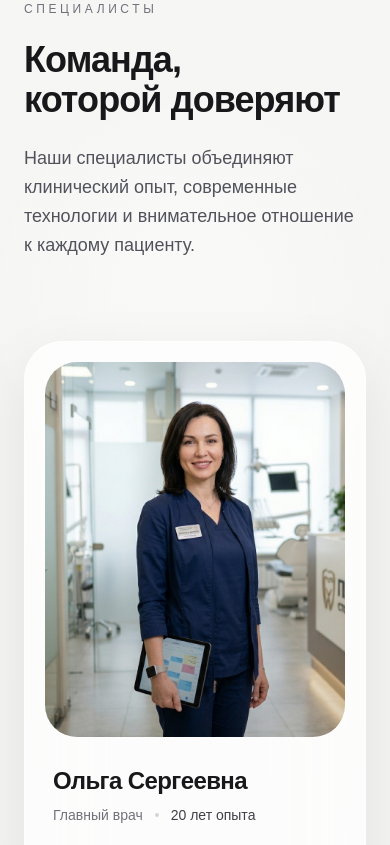
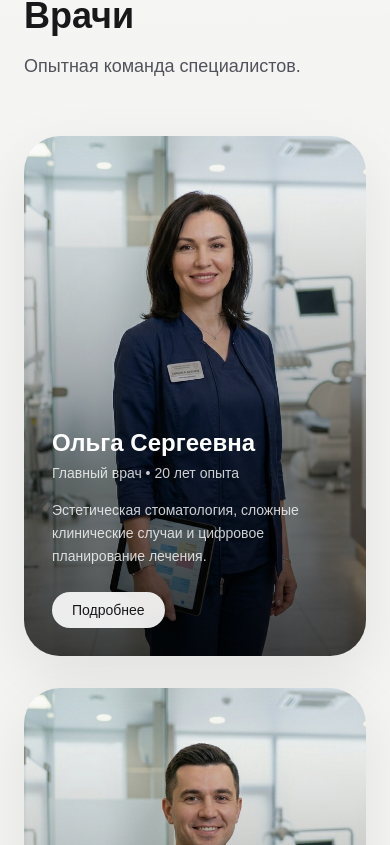
Before and after one commit to Islam999-sudo/olga-dental, a Next.js app: page / in a window 390 px wide. Shown: the part 3399-4244 px from the top of the page. Built offline with nearby package versions, Linux system fonts and the light colour scheme.

Commit message:
checkpoint: doctors modal redesign

```diff
--- a/components/sections/doctors.tsx
+++ b/components/sections/doctors.tsx
@@ -1,9 +1,20 @@
 "use client";
 
+import { useState } from "react";
 import { motion } from "framer-motion";
 
+type Doctor = {
+  name: string;
+  image: string;
+  role: string;
+  exp: string;
+  desc: string;
+};
+
 export function Doctors() {
-  const doctors = [
+  const [selected, setSelected] = useState<Doctor | null>(null);
+
+  const doctors: Doctor[] = [
     {
       name: "Ольга Сергеевна",
       image: "/doctors/olga.png",
@@ -28,127 +39,65 @@ export function Doctors() {
   ];
 
   return (
-    <section
-      id="doctors"
-      className="relative overflow-hidden py-32"
-    >
-
-      {/* background */}
-      <div className="absolute inset-0 pointer-events-none">
-
-        <div className="absolute left-[8%] top-[10%] h-[320px] w-[320px] rounded-full bg-white/40 blur-3xl" />
-
-        <div className="absolute bottom-[5%] right-[5%] h-[280px] w-[280px] rounded-full bg-white/30 blur-3xl" />
-
-      </div>
-
-      <div className="relative mx-auto max-w-7xl px-6">
+    <section id="doctors" className="relative py-32">
+      <div className="mx-auto max-w-7xl px-6">
 
         {/* HEADER */}
         <div className="max-w-3xl">
-
-          <span className="text-xs uppercase tracking-[0.3em] text-zinc-500">
-            Специалисты
-          </span>
-
-          <h2 className="mt-5 text-4xl font-semibold tracking-tight text-zinc-900 md:text-6xl">
-            Команда,
-            <br />
-            которой доверяют
+          <h2 className="text-4xl md:text-6xl font-semibold text-zinc-900">
+            Врачи
           </h2>
 
-          <p className="mt-6 max-w-2xl text-lg leading-relaxed text-zinc-600">
-            Наши специалисты объединяют клинический опыт,
-            современные технологии и внимательное отношение
-            к каждому пациенту.
+          <p className="mt-4 text-lg text-zinc-600">
+            Опытная команда специалистов.
           </p>
-
         </div>
 
         {/* GRID */}
-        <div className="mt-20 grid gap-8 lg:grid-cols-3">
+        <div className="mt-14 grid gap-8 lg:grid-cols-3">
 
-          {doctors.map((doctor, idx) => (
+          {doctors.map((d, idx) => (
             <motion.div
               key={idx}
-              initial={{ opacity: 0, y: 24 }}
-              whileInView={{ opacity: 1, y: 0 }}
-              viewport={{ once: true }}
-              transition={{ duration: 0.5 }}
-              whileHover={{ y: -8 }}
-              className="group relative overflow-hidden rounded-[38px] border border-white/60 bg-white/75 p-5 backdrop-blur-2xl shadow-soft-lg"
+              whileHover={{ y: -6 }}
+              transition={{ duration: 0.3 }}
+              className="group relative h-[520px] overflow-hidden rounded-[36px] shadow-soft-lg"
             >
 
-              {/* hover glow */}
-              <div className="absolute inset-0 opacity-0 transition-opacity duration-700 group-hover:opacity-100">
-
-                <div className="absolute -right-10 top-0 h-40 w-40 rounded-full bg-white/70 blur-3xl" />
-
-              </div>
-
-              {/* IMAGE */}
-              <div className="relative overflow-hidden rounded-[32px] aspect-[4/5]">
-
+              {/* IMAGE BACKGROUND */}
+              <div className="absolute inset-0">
                 <img
-                  src={doctor.image}
-                  alt={doctor.name}
-                  className="h-full w-full object-cover transition duration-700 group-hover:scale-105"
+                  src={d.image}
+                  alt={d.name}
+                  className="h-full w-full object-cover object-top transition duration-700 group-hover:scale-110"
                 />
 
-                {/* overlay */}
-                <div className="absolute inset-0 bg-gradient-to-t from-black/20 via-transparent to-transparent opacity-70" />
-
+                {/* dark gradient for readability */}
+                <div className="absolute inset-0 bg-gradient-to-t from-black/70 via-black/30 to-transparent" />
               </div>
 
               {/* CONTENT */}
-              <div className="relative px-2 pb-2 pt-7">
+              <div className="relative flex h-full flex-col justify-end p-7 text-white">
 
-                {/* top row */}
-                <div className="flex items-center justify-between gap-4">
+                <h3 className="text-2xl font-semibold">
+                  {d.name}
+                </h3>
 
-                  <div>
-
-                    <h3 className="text-2xl font-semibold tracking-tight text-zinc-900">
-                      {doctor.name}
-                    </h3>
-
-                    <div className="mt-2 flex items-center gap-3">
-
-                      <span className="text-sm text-zinc-500">
-                        {doctor.role}
-                      </span>
-
-                      <div className="h-1 w-1 rounded-full bg-zinc-300" />
-
-                      <span className="text-sm font-medium text-zinc-700">
-                        {doctor.exp}
-                      </span>
-
-                    </div>
-
-                  </div>
-
-                </div>
-
-                {/* description */}
-                <p className="mt-6 text-sm leading-relaxed text-zinc-600">
-                  {doctor.desc}
+                <p className="mt-1 text-sm text-white/80">
+                  {d.role} • {d.exp}
                 </p>
 
-                {/* bottom line */}
-                <div className="mt-8 flex items-center justify-between border-t border-zinc-200 pt-5">
+                <p className="mt-4 text-sm text-white/80 leading-relaxed">
+                  {d.desc}
+                </p>
 
-                  <div className="text-sm text-zinc-500">
-                    Premium Specialist
-                  </div>
-
-                  <button
-                    className="rounded-full border border-zinc-200 bg-white px-4 py-2 text-sm font-medium text-zinc-900 transition hover:border-zinc-300 hover:bg-zinc-50"
-                  >
-                    Подробнее
-                  </button>
-
-                </div>
+                {/* BUTTON */}
+                <button
+                  onClick={() => setSelected(d)}
+                  className="mt-6 w-fit rounded-full bg-white/90 px-5 py-2 text-sm font-medium text-zinc-900 backdrop-blur transition hover:bg-white"
+                >
+                  Подробнее
+                </button>
 
               </div>
 
@@ -156,8 +105,112 @@ export function Doctors() {
           ))}
 
         </div>
+      </div>
 
-      </div>
+      {/* MODAL */}
+      {selected && (
+        <DoctorModal
+          doctor={selected}
+          onClose={() => setSelected(null)}
+        />
+      )}
     </section>
   );
 }
+
+
+
+
+
+function DoctorModal({
+  doctor,
+  onClose,
+}: {
+  doctor: Doctor;
+  onClose: () => void;
+}) {
+  return (
+    <div className="fixed inset-0 z-[999] flex items-center justify-center px-6">
+
+      {/* softer overlay (не "кинотеатр") */}
+      <div
+        className="absolute inset-0 bg-zinc-900/40 backdrop-blur-sm"
+        onClick={onClose}
+      />
+
+      {/* modal card */}
+      <div className="relative z-[1000] w-full max-w-4xl overflow-hidden rounded-[32px] bg-white shadow-2xl">
+
+        <div className="grid md:grid-cols-2">
+
+          {/* IMAGE SIDE */}
+          <div className="relative h-[420px] md:h-full overflow-hidden bg-zinc-100">
+
+            <img
+              src={doctor.image}
+              alt={doctor.name}
+              className="h-full w-full object-cover object-top transition duration-700"
+            />
+
+            {/* subtle gradient */}
+            <div className="absolute inset-0 bg-gradient-to-t from-black/20 via-transparent to-transparent" />
+          </div>
+
+          {/* CONTENT SIDE */}
+          <div className="p-8 md:p-10 flex flex-col justify-center">
+
+            <span className="text-xs uppercase tracking-[0.2em] text-zinc-400">
+              Врач
+            </span>
+
+            <h2 className="mt-4 text-3xl font-semibold text-zinc-900">
+              {doctor.name}
+            </h2>
+
+            <p className="mt-2 text-sm text-zinc-500">
+              {doctor.role} • {doctor.exp}
+            </p>
+
+            <p className="mt-6 text-sm leading-relaxed text-zinc-600">
+              {doctor.desc}
+            </p>
+
+            {/* info blocks */}
+            <div className="mt-8 space-y-3">
+
+              <div className="rounded-xl bg-zinc-50 p-4 text-sm text-zinc-700">
+                ✓ Современные методы лечения
+              </div>
+
+              <div className="rounded-xl bg-zinc-50 p-4 text-sm text-zinc-700">
+                ✓ Индивидуальный подход
+              </div>
+
+              <div className="rounded-xl bg-zinc-50 p-4 text-sm text-zinc-700">
+                ✓ Цифровая диагностика
+              </div>
+
+            </div>
+
+            {/* actions */}
+            <div className="mt-10 flex gap-3">
+
+              <button
+                onClick={onClose}
+                className="flex-1 rounded-xl border border-zinc-200 py-3 text-sm text-zinc-700 hover:bg-zinc-100"
+              >
+                Закрыть
+              </button>
+
+              <button className="flex-1 rounded-xl bg-zinc-900 py-3 text-sm text-white hover:bg-zinc-700">
+                Записаться
+              </button>
+
+            </div>
+
+          </div>
+        </div>
+      </div>
+    </div>
+  );
+}
```
